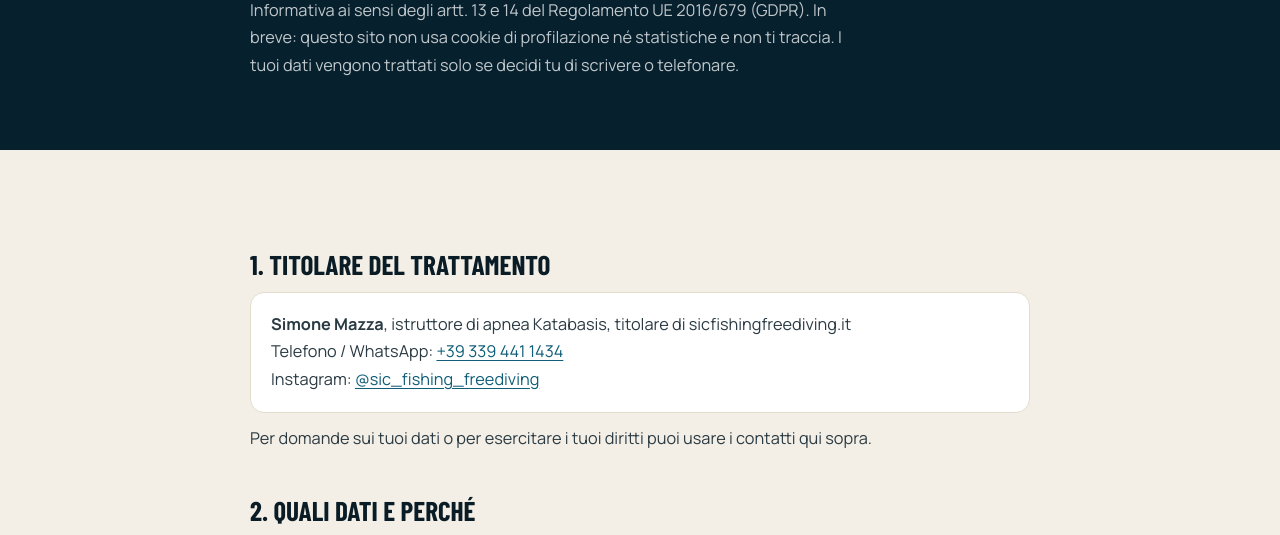
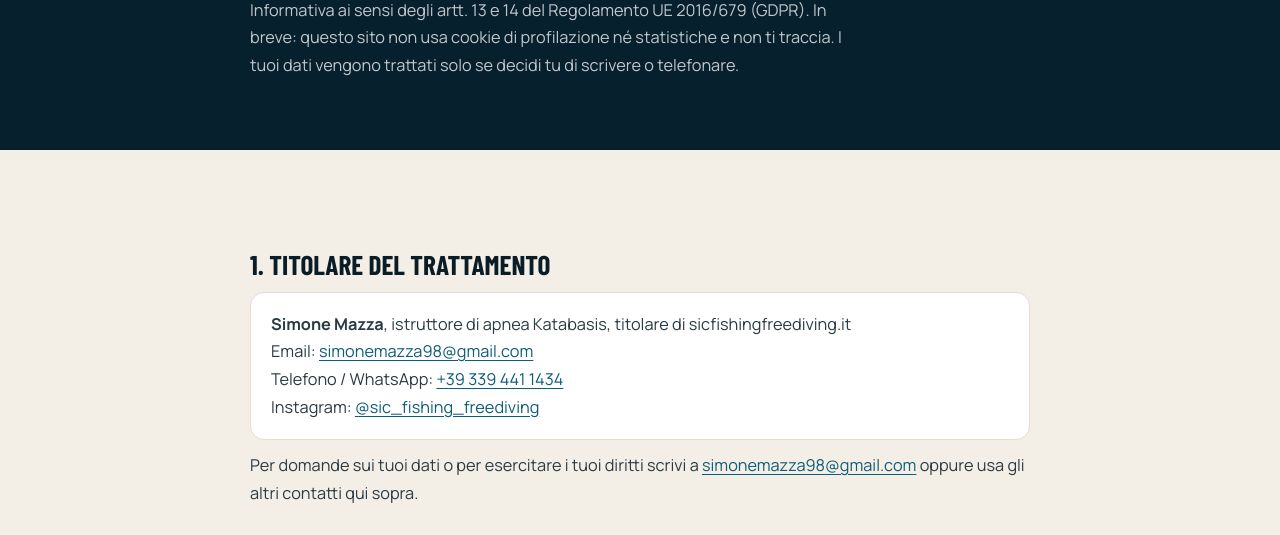
Before and after one commit to superfrankX2/sicfishingfreediving, a plain HTML site: page privacy.html in a window 1280 px wide. Shown: the part 199-734 px from the top of the page. Drawn offline with Linux system fonts and the light colour scheme.

Commit message:
Privacy: email del titolare
Co-Authored-By: Claude Opus 5.5 <noreply@anthropic.com>
Claude-Session: https://claude.ai/code/session_01F3Ye9K6cWxK6DYk7saaaKS

```diff
--- a/privacy.html
+++ b/privacy.html
@@ -56,10 +56,11 @@ footer a{color:rgba(255,255,255,.75)}
     <h2>1. Titolare del trattamento</h2>
     <div class="box">
       <p><strong>Simone Mazza</strong>, istruttore di apnea Katabasis, titolare di sicfishingfreediving.it<br>
+      Email: <a href="mailto:simonemazza98@gmail.com">simonemazza98@gmail.com</a><br>
       Telefono / WhatsApp: <a href="tel:+393394411434">+39 339 441 1434</a><br>
       Instagram: <a href="https://www.instagram.com/sic_fishing_freediving/" target="_blank" rel="noopener">@sic_fishing_freediving</a></p>
     </div>
-    <p>Per domande sui tuoi dati o per esercitare i tuoi diritti puoi usare i contatti qui sopra.</p>
+    <p>Per domande sui tuoi dati o per esercitare i tuoi diritti scrivi a <a href="mailto:simonemazza98@gmail.com">simonemazza98@gmail.com</a> oppure usa gli altri contatti qui sopra.</p>
 
     <h2>2. Quali dati e perché</h2>
     <p><strong>a) Dati di navigazione.</strong> Il sito è ospitato su GitHub Pages (GitHub, Inc.). Per mostrarti le pagine e proteggere il servizio, i server registrano in automatico dati tecnici come indirizzo IP, data e ora della visita e pagina richiesta. Non vengono usati per identificarti né per profilarti.</p>
```
